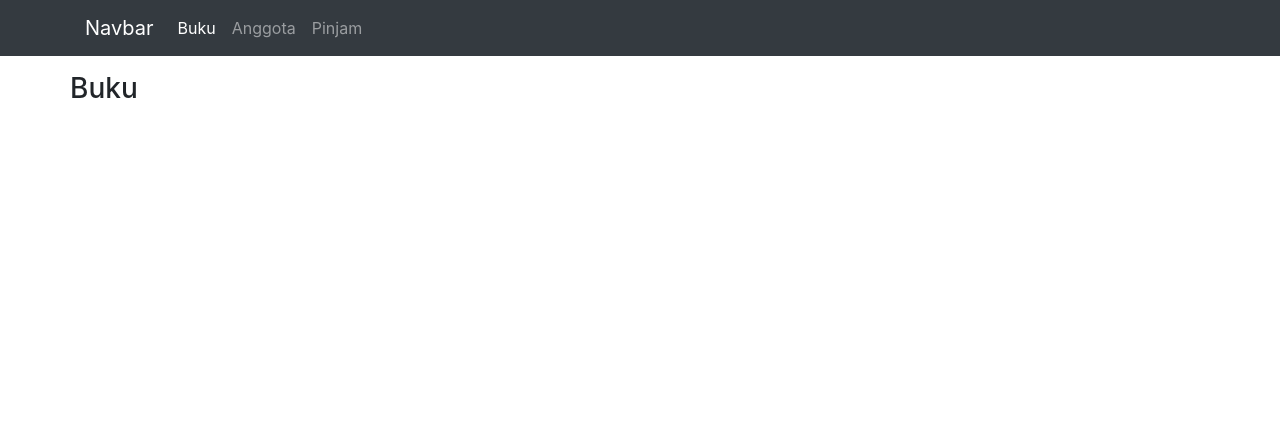
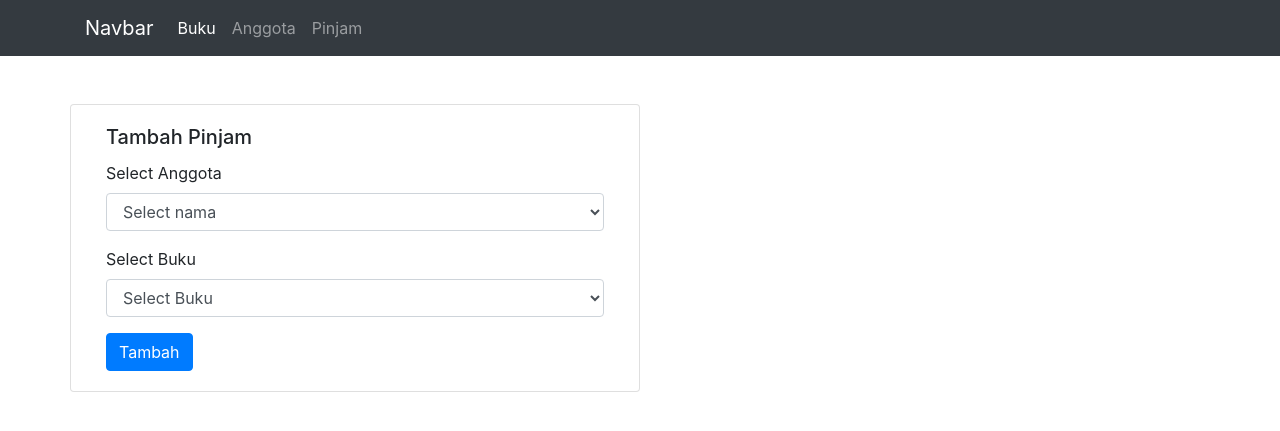
Before and after one commit to adiyatzzz/challangesmk_3, a PHP site: page /index.php?page=tambah_pinjam in a window 1280 px wide. Shown: the top 431 px of the page. Run offline with PHP 8.4, Linux system fonts and the light colour scheme; data that the repository does not hold is empty.

Commit message:
feat: tambah, hapus data.

```diff
--- a/function/function.php
+++ b/function/function.php
@@ -14,3 +14,24 @@ function query($query)
     }
     return $rows;
 }
+
+function tambah_pinjam($nama, $buku, $tgl_pinjam, $tgl_kembali)
+{
+    global $conn;
+    mysqli_query($conn, "INSERT INTO pinjam_buku VALUES(NULL, '$nama', '$buku', '$tgl_pinjam', '$tgl_kembali')");
+
+    $kode_pinjam = mysqli_query($conn, "SELECT MAX(kode_pinjam) AS `kode_pinjam` FROM pinjam_buku");
+    $kode = mysqli_fetch_assoc($kode_pinjam);
+    $kode_pinjam = $kode['kode_pinjam'];
+    mysqli_query($conn, "INSERT INTO denda VALUES(NULL, $kode_pinjam, '$nama', '$tgl_pinjam', '-', '-')");
+
+    return mysqli_affected_rows($conn);
+}
+
+function hapus_pinjam($id)
+{
+    global $conn;
+    mysqli_query($conn, "DELETE FROM denda WHERE kode_pinjam = $id");
+    mysqli_query($conn, "DELETE FROM pinjam_buku WHERE kode_pinjam = $id");
+    return mysqli_affected_rows($conn);
+}
--- a/index.php
+++ b/index.php
@@ -41,7 +41,8 @@ include('function/function.php');
     <div class="content">
         <?php
         if (isset($_GET["page"])) {
-            switch ($_GET['page']) {
+            $page = $_GET['page'];
+            switch ($page) {
                 case 'anggota':
                     require_once 'template/anggota.php';
                     break;
@@ -50,14 +51,26 @@ include('function/function.php');
                     require_once 'template/pinjam.php';
                     break;
 
+                case 'tambah_pinjam':
+                    require_once 'template/tambah_pinjam.php';
+                    break;
+
                 default:
-                    require_once 'template/buku.php';
+                    require_once 'template/notfound.php';
                     break;
             }
         } else {
-            require_once 'template/buku.php';
-        }
         ?>
+            <div class="container">
+                <div class="row mt-3">
+                    <h3>Buku</h3>
+                </div>
+
+                <div class="row">
+
+                </div>
+            </div>
+        <?php } ?>
     </div>
 
     <script src="assets/js/jquery-3.4.1.min.js"></script>
--- a/template/buku.php
+++ /dev/null
@@ -1,9 +0,0 @@
-<div class="container">
-    <div class="row mt-3">
-        <h3>Buku</h3>
-    </div>
-
-    <div class="row">
-
-    </div>
-</div>
--- a/template/tambah_pinjam.php
+++ b/template/tambah_pinjam.php
@@ -1,24 +1,57 @@
+<?php
+$anggota = query("SELECT * FROM anggota");
+$get_buku = query("SELECT * FROM buku");
+
+if (isset($_POST["tambah"])) {
+    $nama = $_POST["nama"];
+    $buku = $_POST["buku"];
+    $tgl_pinjam = date('Y-m-d');
+    $tgl_kembali = date('Y-m-d', strtotime('+1 week'));
+
+    if (tambah_pinjam($nama, $buku, $tgl_pinjam, $tgl_kembali) > 0) {
+        echo "
+            <script>
+            alert('Data peminjaman telah di input')
+            window.location.href = '?page=pinjam';
+            </script>
+        ";
+    } else {
+        echo "
+            <script>
+            alert('Data gagal di input')
+            window.location.href = '?page=tambah_pinjam';
+            </script>
+        ";
+    }
+}
+
+?>
 <div class="container">
-    <div class="row">
-        <div class="card">
+
+    <div class="row mt-5">
+        <div class="card col-md-6">
             <div class="card-body">
                 <h5 class="card-title">Tambah Pinjam</h5>
                 <form action="" method="POST">
                     <div class="form-group">
-                        <label for="exampleFormControlSelect1">Example select</label>
-                        <select class="form-control" id="exampleFormControlSelect1">
-                            <option>1</option>
-                            <option>2</option>
-                            <option>3</option>
-                            <option>4</option>
-                            <option>5</option>
+                        <label for="nama">Select Anggota</label>
+                        <select class="form-control" id="nama" name="nama">
+                            <option>Select nama</option>
+                            <?php foreach ($anggota as $d) : ?>
+                                <option value="<?= $d["no_anggota"] ?>"><?= $d["nama"] ?></option>
+                            <?php endforeach; ?>
                         </select>
                     </div>
                     <div class="form-group">
-                        <label for="exampleInputPassword1">Password</label>
-                        <input type="password" class="form-control" id="exampleInputPassword1">
+                        <label for="buku">Select Buku</label>
+                        <select class="form-control" id="buku" name="buku">
+                            <option>Select Buku</option>
+                            <?php foreach ($get_buku as $d) : ?>
+                                <option value="<?= $d["no_buku"] ?>"><?= $d["judul"] ?></option>
+                            <?php endforeach; ?>
+                        </select>
                     </div>
-                    <button type="submit" class="btn btn-primary">Submit</button>
+                    <button type="submit" class="btn btn-primary" name="tambah">Tambah</button>
                 </form>
             </div>
         </div>
```
Also changed, not shown: template/notfound.php (added, +7 -0 lines), template/pinjam.php (+25 -2 lines).
